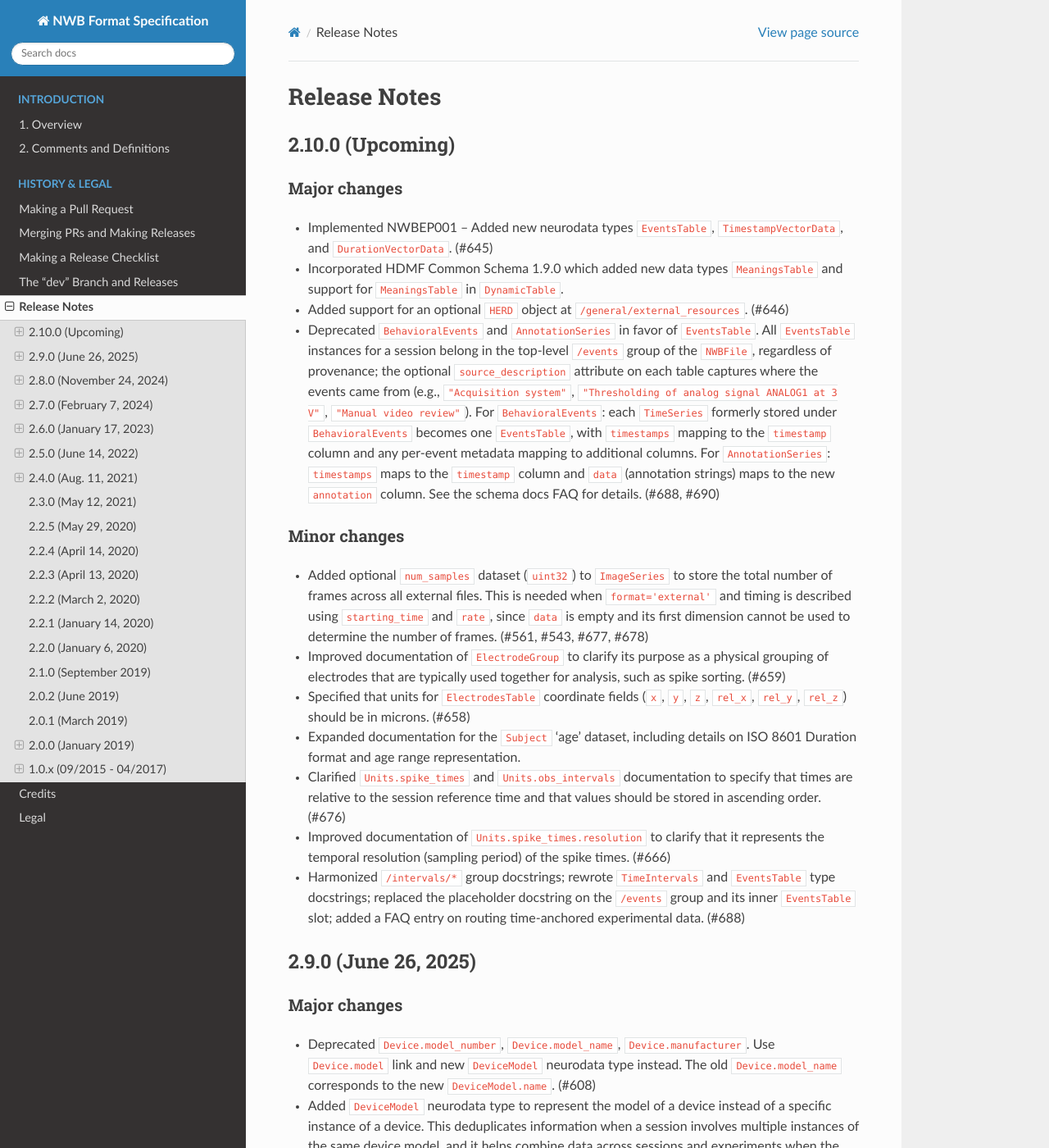
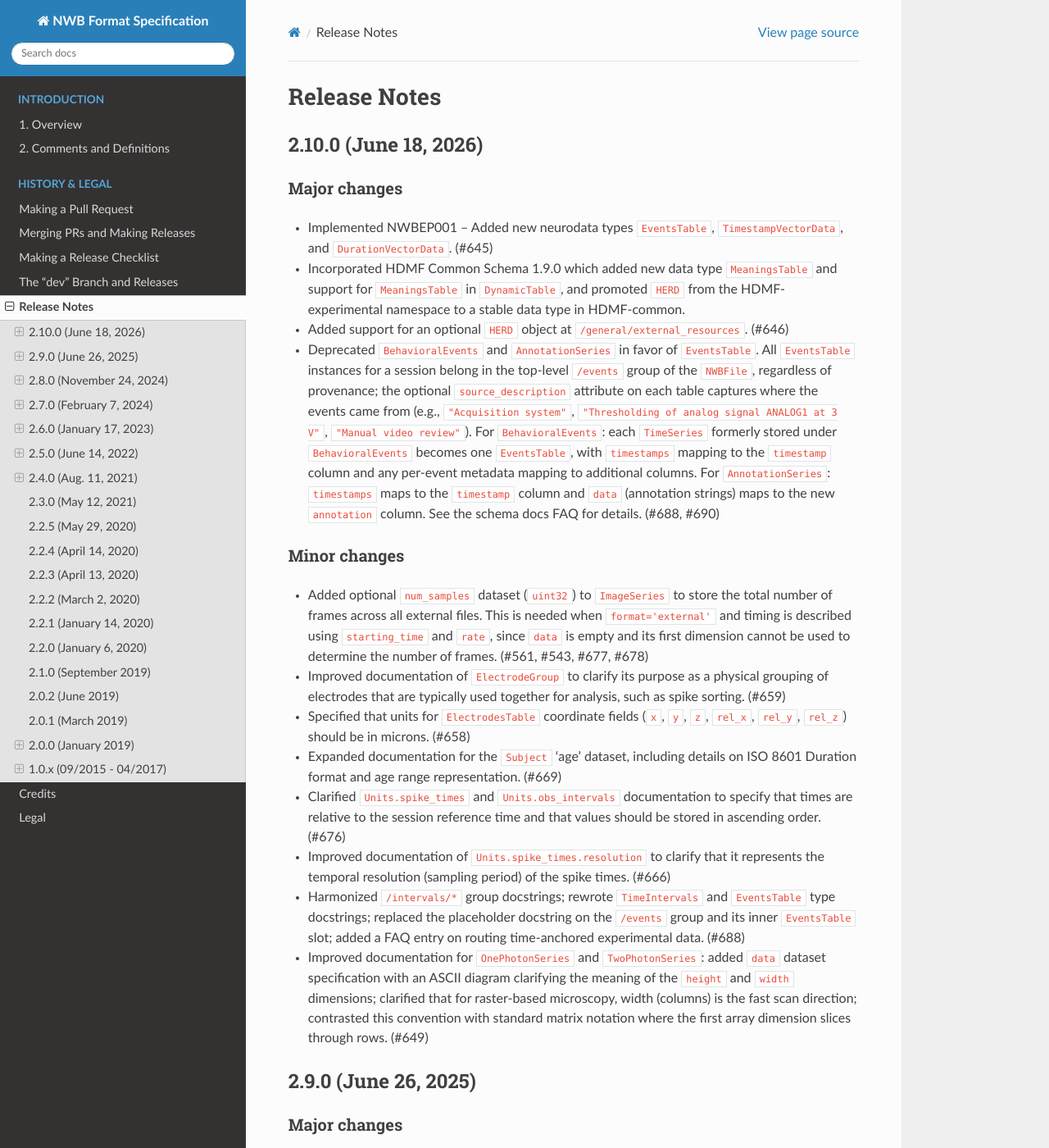
Before and after one commit to NeurodataWithoutBorders/nwb-schema, a Sphinx documentation site: the page built from docs/format/source/format_release_notes.rst, in a window 1280 px wide and 1400 px high. Shown: the whole window at 82% size. Built offline with Sphinx 7.4.7 and the Read the Docs theme 3.1.0, drawn with Linux system fonts in a browser that asks for light colours; some of the changed text lies outside the part shown.

Commit message:
Prepare 2.10.0 release (#681)
Co-authored-by: Claude Opus 4.8 (1M context) <noreply@anthropic.com>

```diff
--- a/Legal.txt
+++ b/Legal.txt
@@ -1,4 +1,4 @@
-“nwb-schema” Copyright (c) 2017-2025, The Regents of the University of California, through Lawrence Berkeley National Laboratory (subject to receipt of any required approvals from the U.S. Dept. of Energy).  All rights reserved.
+“nwb-schema” Copyright (c) 2017-2026, The Regents of the University of California, through Lawrence Berkeley National Laboratory (subject to receipt of any required approvals from the U.S. Dept. of Energy).  All rights reserved.
 
 If you have questions about your rights to use or distribute this software, please contact Berkeley Lab's Innovation & Partnerships Office at IPO@lbl.gov.
 
--- a/README.rst
+++ b/README.rst
@@ -27,7 +27,7 @@ The NWB 1.0 format and API are archived in the `NeurodataWithoutBorders/api-pyth
 License
 ========================
 
-“nwb-schema” Copyright (c) 2017-2025, The Regents of the University of California, through Lawrence Berkeley National Laboratory (subject to receipt of any required approvals from the U.S. Dept. of Energy).  All rights reserved.
+“nwb-schema” Copyright (c) 2017-2026, The Regents of the University of California, through Lawrence Berkeley National Laboratory (subject to receipt of any required approvals from the U.S. Dept. of Energy).  All rights reserved.
 
 Redistribution and use in source and binary forms, with or without modification, are permitted provided that the following conditions are met:
 
@@ -45,7 +45,7 @@ You are under no obligation whatsoever to provide any bug fixes, patches, or upg
 Copyright
 ========================
 
-“nwb-schema” Copyright (c) 2017-2025, The Regents of the University of California, through Lawrence Berkeley National Laboratory (subject to receipt of any required approvals from the U.S. Dept. of Energy).  All rights reserved.
+“nwb-schema” Copyright (c) 2017-2026, The Regents of the University of California, through Lawrence Berkeley National Laboratory (subject to receipt of any required approvals from the U.S. Dept. of Energy).  All rights reserved.
 
 If you have questions about your rights to use or distribute this software, please contact Berkeley Lab's Innovation & Partnerships Office at IPO@lbl.gov.
 
--- a/docs/format/source/conf.py
+++ b/docs/format/source/conf.py
@@ -76,7 +76,7 @@ master_doc = 'index'
 
 # General information about the project.
 project = u'NWB Format Specification'
-copyright = u'2017-2025, Neurodata Without Borders'
+copyright = u'2017-2026, Neurodata Without Borders'
 
 # The version info for the project you're documenting, acts as replacement for
 # |version| and |release|, also used in various other places throughout the
@@ -85,7 +85,7 @@ copyright = u'2017-2025, Neurodata Without Borders'
 # The short X.Y version.
 version = '2.10.0'
 # The full version, including alpha/beta/rc tags.
-release = '2.10.0-alpha'
+release = '2.10.0'
 
 # The language for content autogenerated by Sphinx. Refer to documentation
 # for a list of supported languages.
@@ -217,12 +217,12 @@ latex_elements = {
 
 # Additional stuff for the LaTeX preamble.
 'preamble':
-"""
+r"""
 \setcounter{tocdepth}{3}
 \setcounter{secnumdepth}{6}
-\\usepackage{enumitem}
-\\setlistdepth{100}
-\\addto\\captionsenglish{\\renewcommand{\\contentsname}{Table of contents}}
+\usepackage{enumitem}
+\setlistdepth{100}
+\addto\captionsenglish{\renewcommand{\contentsname}{Table of contents}}
 """,
 }
 # \\renewlist{itemize}{itemize}{100}
--- a/docs/format/source/format_release_notes.rst
+++ b/docs/format/source/format_release_notes.rst
@@ -3,13 +3,14 @@
 Release Notes
 =============
 
-2.10.0 (Upcoming)
------------------
+2.10.0 (June 18, 2026)
+----------------------
 
 Major changes
 ^^^^^^^^^^^^^
 - Implemented NWBEP001 -- Added new neurodata types ``EventsTable``, ``TimestampVectorData``, and ``DurationVectorData``. (#645)
-- Incorporated HDMF Common Schema 1.9.0 which added new data types ``MeaningsTable`` and support for ``MeaningsTable`` in ``DynamicTable``.
+- Incorporated HDMF Common Schema 1.9.0 which added new data type ``MeaningsTable`` and support for ``MeaningsTable`` in
+  ``DynamicTable``, and promoted ``HERD`` from the HDMF-experimental namespace to a stable data type in HDMF-common.
 - Added support for an optional ``HERD`` object at ``/general/external_resources``. (#646)
 - Deprecated ``BehavioralEvents`` and ``AnnotationSeries`` in favor of ``EventsTable``. All
   ``EventsTable`` instances for a session belong in the top-level ``/events`` group of the
@@ -33,7 +34,7 @@ Minor changes
 - Specified that units for ``ElectrodesTable`` coordinate fields (``x``, ``y``, ``z``, ``rel_x``, ``rel_y``, ``rel_z``)
   should be in microns. (#658)
 - Expanded documentation for the ``Subject`` 'age' dataset, including details on ISO 8601 Duration format and
-  age range representation.
+  age range representation. (#669)
 - Clarified ``Units.spike_times`` and ``Units.obs_intervals`` documentation to specify that times are relative
   to the session reference time and that values should be stored in ascending order. (#676)
 - Improved documentation of ``Units.spike_times.resolution`` to clarify that it represents the temporal resolution
@@ -41,6 +42,10 @@ Minor changes
 - Harmonized ``/intervals/*`` group docstrings; rewrote ``TimeIntervals`` and ``EventsTable`` type
   docstrings; replaced the placeholder docstring on the ``/events`` group and its inner
   ``EventsTable`` slot; added a FAQ entry on routing time-anchored experimental data. (#688)
+- Improved documentation for ``OnePhotonSeries`` and ``TwoPhotonSeries``: added ``data`` dataset specification
+  with an ASCII diagram clarifying the meaning of the ``height`` and ``width`` dimensions; clarified that for
+  raster-based microscopy, width (columns) is the fast scan direction; contrasted this convention with standard
+  matrix notation where the first array dimension slices through rows. (#649)
 
 2.9.0 (June 26, 2025)
 ---------------------
@@ -71,10 +76,6 @@ Minor changes
 - Made ``EventDetection.times`` optional and deprecated. Use `source_idx` instead. (#620)
 - Clarified documentation of ``PlaneSegmentation`` that at least one of ``image_mask``, ``pixel_mask``,
   and ``voxel_mask`` is required. (#636)
-- Improved documentation for ``OnePhotonSeries`` and ``TwoPhotonSeries``: added ``data`` dataset specification
-  with an ASCII diagram clarifying the meaning of the ``height`` and ``width`` dimensions; clarified that for
-  raster-based microscopy, width (columns) is the fast scan direction; contrasted this convention with standard
-  matrix notation where the first array dimension slices through rows. (#649)
 
 
 2.8.0 (November 24, 2024)
```
Also changed, not shown: license.txt, 2 other files.
